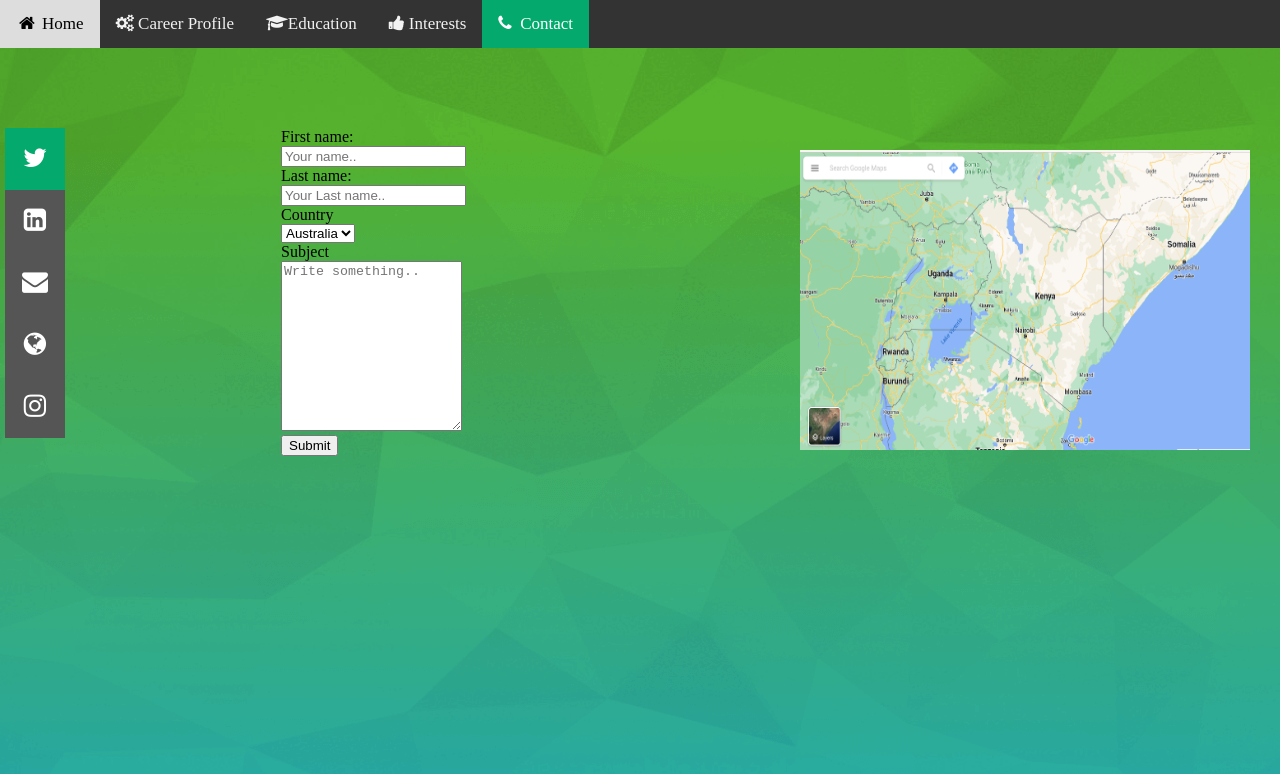
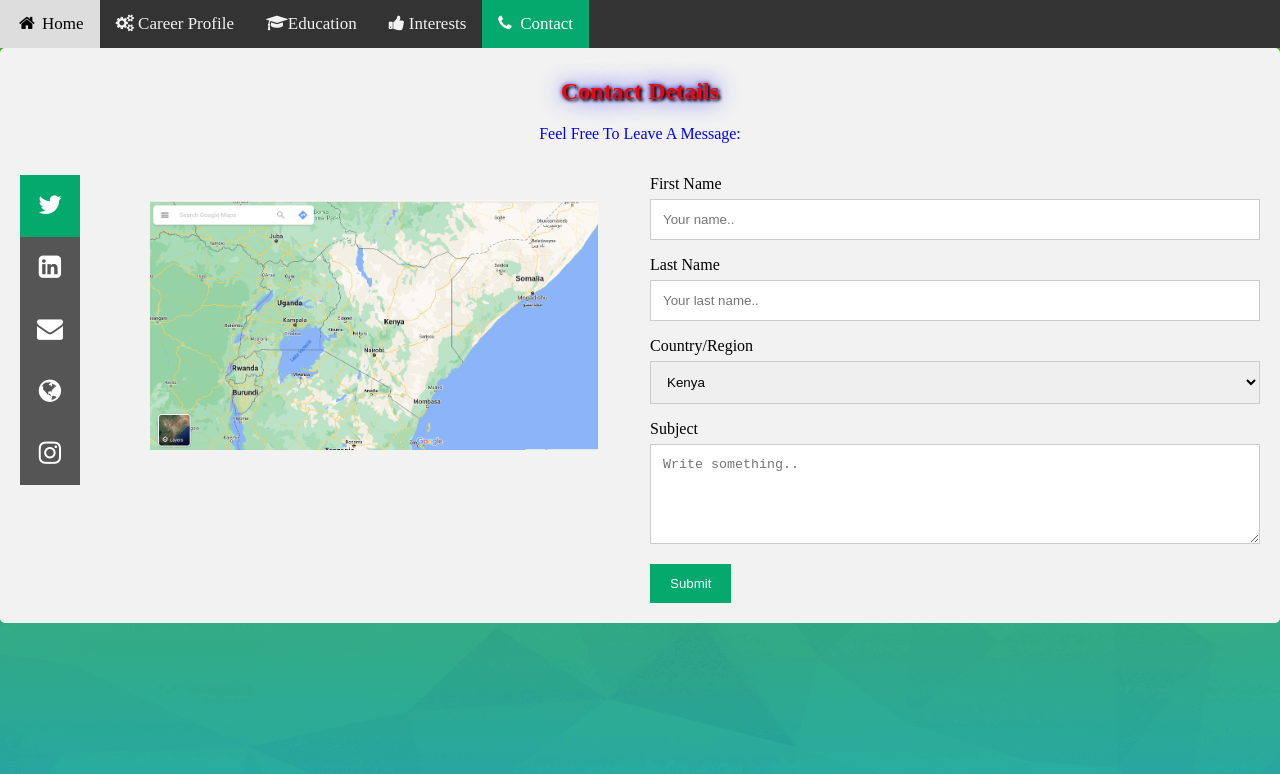
Before and after one commit to voqez/voqez.github.io, a plain HTML site: page contact.html in a window 1280 px wide. Drawn offline with Linux system fonts and the light colour scheme; a web font is replaced by a local one.

Commit message:
add form contact page

```diff
--- a/contact.html
+++ b/contact.html
@@ -16,8 +16,13 @@
 <body>
 
 
+  <div class="container">
+    <div style="text-align:center">
+      <h2>Contact Details</h2>
+      <p>Feel Free To Leave A Message:</p>
+    </div>
     <div class="row">
-        <div class="column left">
+      <div class="column">
         <div class="icon-bar">
           <a class="active" href="#"><i class="fa fa-twitter"></i></a>
           <a href="#"><i class="fa fa-linkedin-square"></i></a>
@@ -25,28 +30,31 @@
           <a href="#"><i class="fa fa-globe"></i></a>
           <a href="#"><i class="fa fa-instagram"></i></a>
         </div>
+        <img class="a" src="location.png" style="width:35%">
       </div>
-
-        <div class="column middle">
+      <div class="column">
         <form action="/action_page.php">
-                <label for="fname">First name:</label><br>
-                <input type="text" id="fname" name="fname" placeholder="Your name.."><br>
-                <label for="lname">Last name:</label><br>
-                <input type="text" id="lname" name="lname" placeholder="Your Last name.."><br>
-                <label for="country">Country</label><br>
+          <label for="fname">First Name</label>
+          <input type="text" id="fname" name="firstname" placeholder="Your name..">
+          <label for="lname">Last Name</label>
+          <input type="text" id="lname" name="lastname" placeholder="Your last name..">
+          <label for="country">Country/Region</label>
           <select id="country" name="country">
-          <option value="australia">Australia</option>
+            <option value="Kenya">Kenya</option>
+            <option value="Africa">Africa</option>
+            <option value="Asia">Asia</option>
             <option value="canada">Canada</option>
+            <option value="Europe">Europe</option>
+            <option value="Middle East">Middle East</option>
+            <option value="Russia">Russia</option>
+            <option value="South America">South America</option>
             <option value="usa">USA</option>
-        </select><br>
-        <label for="subject">Subject</label><br>
-        <textarea id="subject" name="subject" placeholder="Write something.." style="height:170px"></textarea><br>
+          </select>
+          <label for="subject">Subject</label>
+          <textarea id="subject" name="subject" placeholder="Write something.." style="height:100px"></textarea>
           <input type="submit" value="Submit">
         </form>
       </div>
-
-        <div class="column right">
-            <img class="a" src="location.png">
     </div>
   </div>
 
@@ -54,5 +62,4 @@
 
 
 
-
 </body>
--- a/style.css
+++ b/style.css
@@ -84,15 +84,6 @@ img {
     z-index: 1;
   }
 
-  img.a {
-    position: absolute;
-    height: 300px;
-    width: 450px;
-    right: 30px;
-    top: 150px;
-    z-index: 1;
-  }
-
 .icon-bar {
   width: 60px;
   background-color: #555;
@@ -125,19 +116,41 @@ hr {
   box-sizing: border-box;
 }
 
-/* Create three unequal columns that floats next to each other */
+/* Style inputs */
+input[type=text], select, textarea {
+  width: 100%;
+  padding: 12px;
+  border: 1px solid #ccc;
+  margin-top: 6px;
+  margin-bottom: 16px;
+  resize: vertical;
+}
+
+input[type=submit] {
+  background-color: #04AA6D;
+  color: white;
+  padding: 12px 20px;
+  border: none;
+  cursor: pointer;
+}
+
+input[type=submit]:hover {
+  background-color: #45a049;
+}
+
+/* Style the container/contact section */
+.container {
+  border-radius: 5px;
+  background-color: #f2f2f2;
+  padding: 10px;
+}
+
+/* Create two columns that float next to eachother */
 .column {
   float: left;
-  padding: 80px 0px 0px 5px;
-}
-
-.left, .right {
-  width: 20%;
-}
-
-.middle {
-  width: 40%;
-  padding: 80px 0px 0px 25px;
+  width: 50%;
+  margin-top: 6px;
+  padding: 10px;
 }
 
 /* Clear floats after the columns */
@@ -146,3 +159,21 @@ hr {
   display: table;
   clear: both;
 }
+
+/* Responsive layout - when the screen is less than 600px wide, make the two columns stack on top of each other instead of next to each other */
+@media screen and (max-width: 600px) {
+  .column, input[type=submit] {
+    width: 100%;
+    margin-top: 0;
+  }
+}
+
+
+img.a {
+  position: absolute;
+  height: 250px;
+  width: 150px;
+  left: 150px;
+  top: 200px;
+  z-index: 1;
+}
```
Lines whose indentation alone changed are shown as unchanged.
